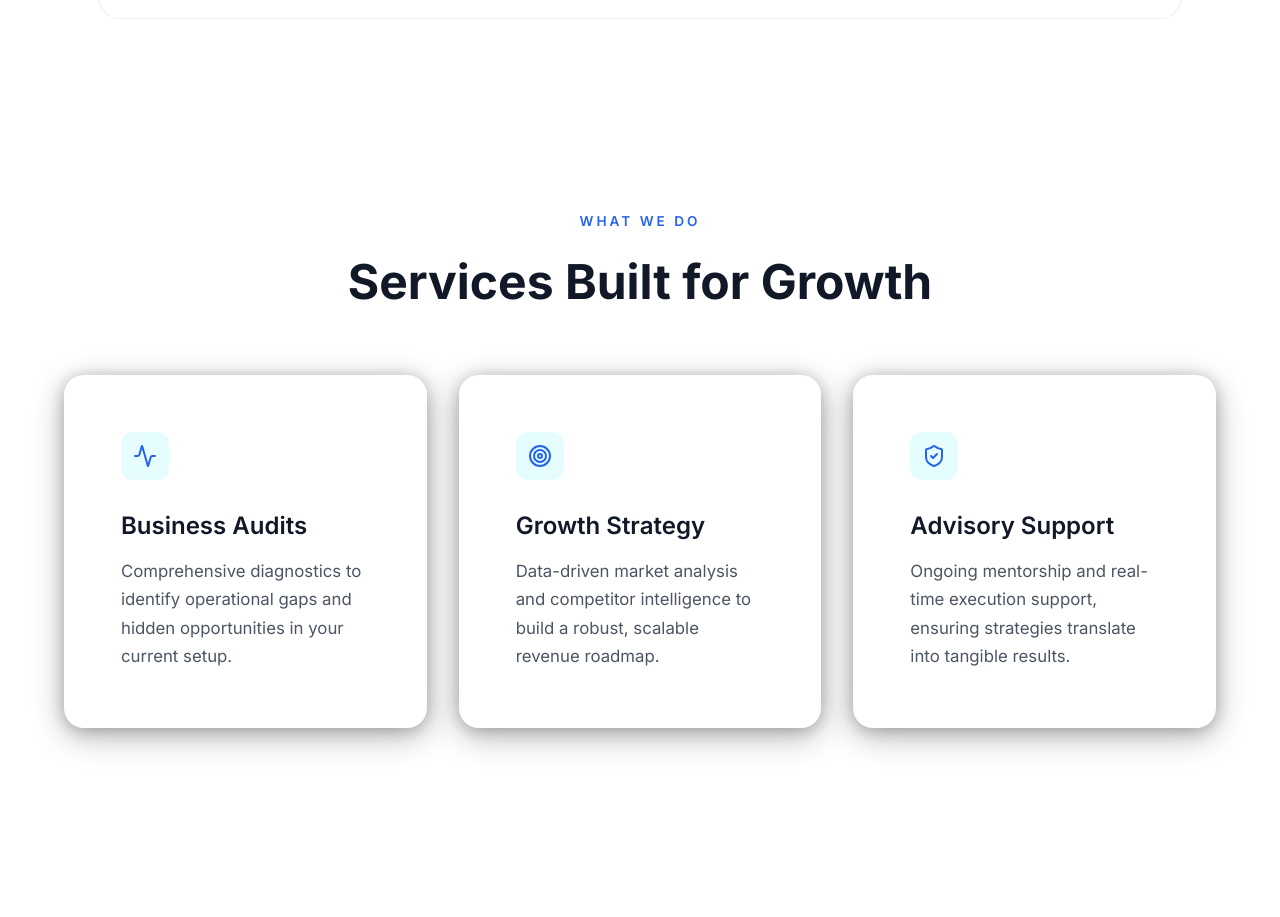
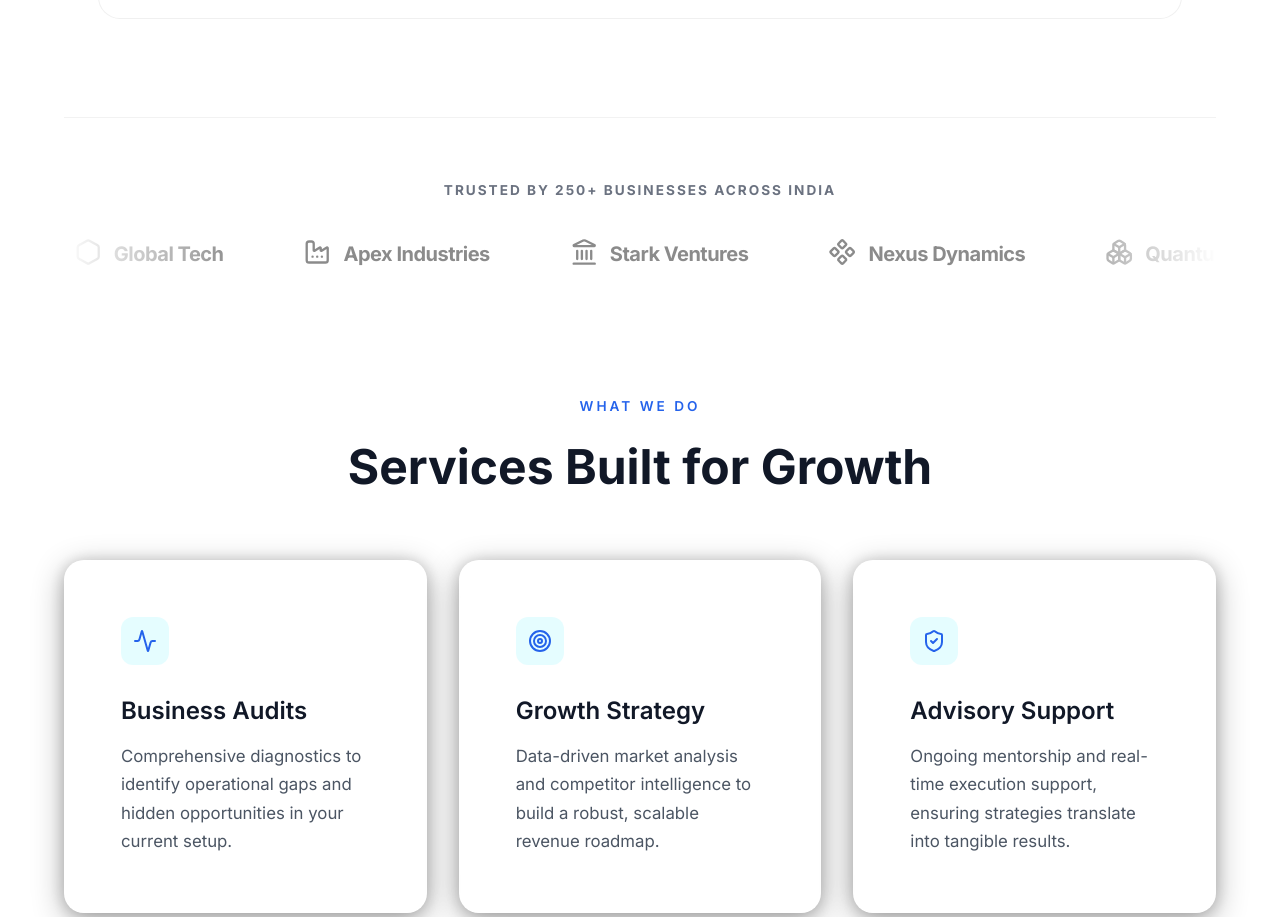
Before and after one commit to Shauryan28/Blubric, a React (Vite) app: page / in a window 1280 px wide. Shown: the part 1757-2674 px from the top of the page. Built offline with nearby package versions, Linux system fonts and the light colour scheme.

Commit message:
Fix Calendly integration and add infinite logo ticker

```diff
--- a/package.json
+++ b/package.json
@@ -14,6 +14,7 @@
     "gsap": "^3.15.0",
     "lucide-react": "^1.8.0",
     "react": "^19.2.4",
+    "react-calendly": "^4.4.0",
     "react-dom": "^19.2.4",
     "react-icons": "^5.6.0",
     "react-router-dom": "^7.14.1"
--- /dev/null
+++ b/src/components/LogoTicker.css
@@ -0,0 +1,75 @@
+.logo-ticker-section {
+  padding: 4rem 0 2rem;
+  overflow: hidden;
+  position: relative;
+  border-top: 1px solid rgba(0,0,0,0.05);
+}
+
+.logo-ticker-title {
+  text-align: center;
+  font-size: 0.85rem;
+  font-weight: 700;
+  color: #6b7280;
+  letter-spacing: 2px;
+  margin-bottom: 2.5rem;
+}
+
+.logo-ticker-container {
+  position: relative;
+  width: 100%;
+  overflow: hidden;
+  /* Add subtle white fading on edges to blend with background */
+  mask-image: linear-gradient(to right, transparent, black 15%, black 85%, transparent);
+  -webkit-mask-image: linear-gradient(to right, transparent, black 15%, black 85%, transparent);
+}
+
+.logo-ticker-track {
+  display: flex;
+  align-items: center;
+  width: max-content;
+  animation: scroll-left 40s linear infinite;
+  gap: 5rem;
+  padding-left: 5rem;
+}
+
+.logo-item {
+  display: flex;
+  align-items: center;
+  gap: 0.75rem;
+  opacity: 0.5;
+  filter: grayscale(100%);
+  transition: opacity 0.3s ease, filter 0.3s ease;
+  cursor: default;
+}
+
+.logo-item:hover {
+  opacity: 1;
+  filter: grayscale(0%);
+}
+
+.logo-icon {
+  color: #111827;
+}
+
+.logo-text {
+  font-size: 1.25rem;
+  font-weight: 800;
+  color: #111827;
+  letter-spacing: -0.5px;
+}
+
+@keyframes scroll-left {
+  0% {
+    transform: translateX(0);
+  }
+  100% {
+    /*
+      We shift left by exactly the width of one original set of logos.
+      Because we duplicated the set and use gap/padding perfectly, it loops smoothly.
+      To calculate perfectly, it usually relies on 100% of the inner div if done via 2 divs,
+      or we can just let it scroll a fixed width.
+      For a robust setup, calc(-33.333333%) works if we have exactly 3 identical groups.
+    */
+    transform: translateX(-33.333333%);
+  }
+}
--- /dev/null
+++ b/src/components/LogoTicker.tsx
@@ -0,0 +1,45 @@
+import './LogoTicker.css';
+import { Building2, Landmark, Briefcase, Factory, Hexagon, Component, Boxes } from 'lucide-react';
+
+const logos = [
+  { name: 'Acme Corp', icon: <Building2 size={28} /> },
+  { name: 'Global Tech', icon: <Hexagon size={28} /> },
+  { name: 'Apex Industries', icon: <Factory size={28} /> },
+  { name: 'Stark Ventures', icon: <Landmark size={28} /> },
+  { name: 'Nexus Dynamics', icon: <Component size={28} /> },
+  { name: 'Quantum Group', icon: <Boxes size={28} /> },
+  { name: 'Vertex Solutions', icon: <Briefcase size={28} /> },
+];
+
+export default function LogoTicker() {
+  return (
+    <div className="logo-ticker-section">
+      <p className="logo-ticker-title">TRUSTED BY 250+ BUSINESSES ACROSS INDIA</p>
+      <div className="logo-ticker-container">
+        <div className="logo-ticker-track">
+          {/* Group 1 */}
+          {logos.map((logo, idx) => (
+            <div className="logo-item" key={`group1-${idx}`}>
+              <div className="logo-icon">{logo.icon}</div>
+              <span className="logo-text">{logo.name}</span>
+            </div>
+          ))}
+          {/* Group 2 (Duplicate for seamless loop) */}
+          {logos.map((logo, idx) => (
+            <div className="logo-item" key={`group2-${idx}`}>
+              <div className="logo-icon">{logo.icon}</div>
+              <span className="logo-text">{logo.name}</span>
+            </div>
+          ))}
+          {/* Group 3 (Extra safety for wide screens) */}
+          {logos.map((logo, idx) => (
+            <div className="logo-item" key={`group3-${idx}`}>
+              <div className="logo-icon">{logo.icon}</div>
+              <span className="logo-text">{logo.name}</span>
+            </div>
+          ))}
+        </div>
+      </div>
+    </div>
+  );
+}
--- a/src/pages/Contact.tsx
+++ b/src/pages/Contact.tsx
@@ -1,30 +1,8 @@
 import { motion } from 'framer-motion';
 import GlassSurface from '../components/GlassSurface';
-import { useEffect } from 'react';
 import { Mail, MapPin, Phone } from 'lucide-react';
+import { InlineWidget } from 'react-calendly';
 import './pages.css';
-
-const CalendlyEmbed = () => {
-  useEffect(() => {
-    // Only append script if it doesn't already exist to avoid duplicates
-    if (!document.getElementById('calendly-script')) {
-      const head = document.querySelector('head');
-      const script = document.createElement('script');
-      script.id = 'calendly-script';
-      script.setAttribute('src', 'https://assets.calendly.com/assets/external/widget.js');
-      script.setAttribute('async', 'true');
-      head?.appendChild(script);
-    }
-  }, []);
-
-  return (
-    <div
-      className="calendly-inline-widget"
-      data-url="https://calendly.com/i9409285178/30min"
-      style={{ minWidth: '320px', height: '700px', width: '100%' }}
-    />
-  );
-};
 
 export default function Contact() {
   return (
@@ -85,7 +63,7 @@ export default function Contact() {
         </GlassSurface>
 
         <GlassSurface backgroundOpacity={0.1} style={{ padding: '1rem', overflow: 'hidden' }}>
-          <CalendlyEmbed />
+          <InlineWidget url="https://calendly.com/i9409285178/30min" styles={{ height: '700px' }} />
         </GlassSurface>
       </div>
     </motion.div>
--- a/src/pages/Home.tsx
+++ b/src/pages/Home.tsx
@@ -2,6 +2,7 @@ import { motion } from 'framer-motion';
 import GlassSurface from '../components/GlassSurface';
 import AnimatedCounter from '../components/AnimatedCounter';
 import BorderGlow from '../components/BorderGlow';
+import LogoTicker from '../components/LogoTicker';
 import { Target, Activity, Zap, ShieldCheck, Search, Map, FileText, Settings, Users, TrendingUp, DollarSign, Award } from 'lucide-react';
 import './pages.css';
 
@@ -133,6 +134,8 @@ export default function Home() {
         </div>
       </section>
 
+      <LogoTicker />
+
       <section className="section-container">
         <div className="section-header">
           <span className="section-subtitle">What We Do</span>
```
Also changed, not shown: 1 other file (tests, documents, lock files or other folders).
